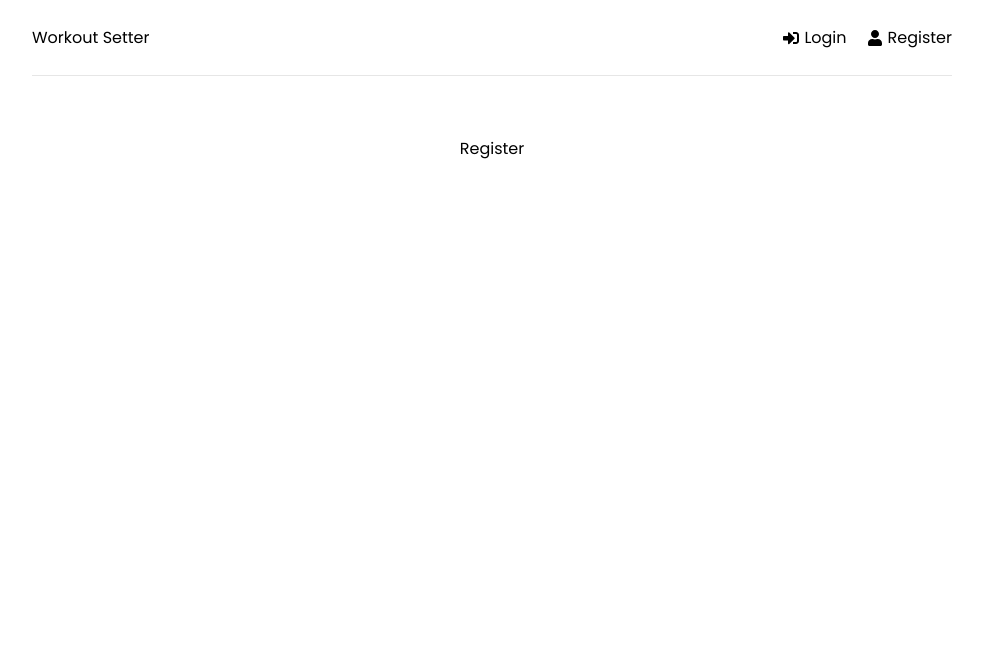
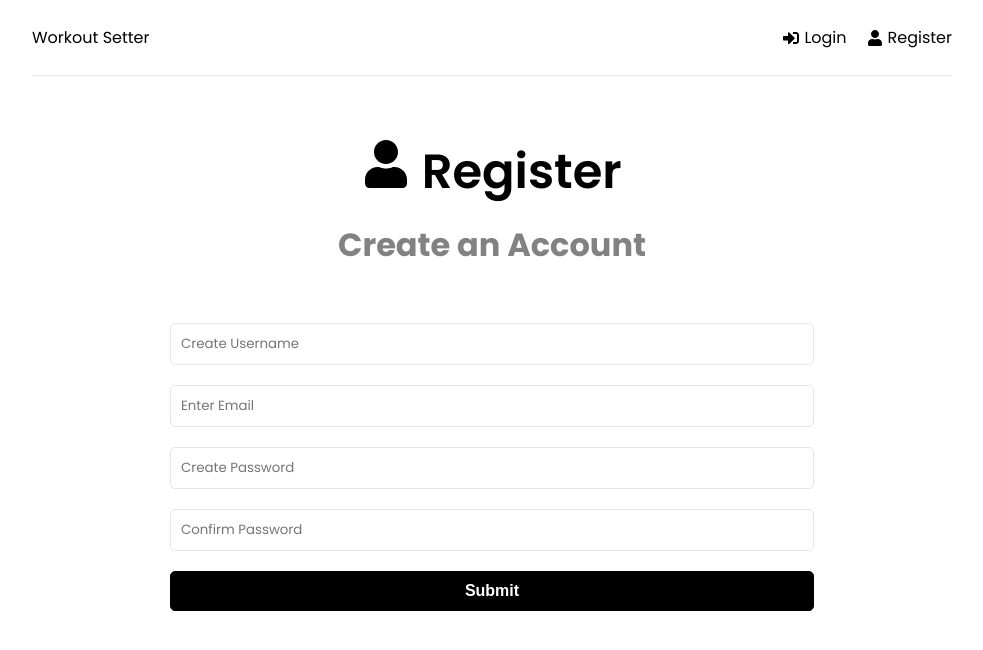
Before and after one commit to Mirali-01/MERN-app, a React (Create React App) app in the folder frontend/: page /register in a window 1280 px wide. Shown: the top 650 px of the page, without its empty margins (148-1131 px from the left). Built offline with nearby package versions, Linux system fonts and the light colour scheme.

Commit message:
made a registration form

```diff
--- a/frontend/src/pages/Register.jsx
+++ b/frontend/src/pages/Register.jsx
@@ -1,7 +1,92 @@
 import React from "react";
+import { useState, useEffect } from "react";
+import { FaUser } from "react-icons/fa";
 
 const Register = () => {
-  return <div>Register</div>;
+  const [formData, setFormData] = useState({
+    username: "",
+    email: "",
+    password: "",
+    confirmPassword: "",
+  });
+
+  const { username, email, password, confirmPassword } = formData;
+
+  const onChange = (e) => {
+    setFormData((prevState) => ({
+      ...prevState,
+      [e.target.name]: e.target.value,
+    }));
+  };
+
+  const onSubmit = (e) => {
+    e.preventDefault();
+  };
+
+  return (
+    <div>
+      <section className="heading">
+        <h1>
+          <FaUser /> Register
+        </h1>
+        <p>Create an Account</p>
+      </section>
+
+      <section className="form">
+        <form onSubmit={onSubmit}>
+          <div className="form-group">
+            <input
+              type="text"
+              name="username"
+              id="username"
+              value={username}
+              className="form-control"
+              placeholder="Create Username"
+              onChange={onChange}
+            />
+          </div>
+          <div className="form-group">
+            <input
+              type="email"
+              name="email"
+              id="email"
+              value={email}
+              className="form-control"
+              placeholder="Enter Email"
+              onChange={onChange}
+            />
+          </div>
+          <div className="form-group">
+            <input
+              type="password"
+              name="password"
+              id="password"
+              value={password}
+              className="form-control"
+              placeholder="Create Password"
+              onChange={onChange}
+            />
+          </div>
+          <div className="form-group">
+            <input
+              type="password"
+              name="confirmPassword"
+              id="confirmPassword"
+              value={confirmPassword}
+              className="form-control"
+              placeholder="Confirm Password"
+              onChange={onChange}
+            />
+          </div>
+          <div className="form-group">
+            <button type="submit" className="btn btn-block">
+              Submit
+            </button>
+          </div>
+        </form>
+      </section>
+    </div>
+  );
 };
 
 export default Register;
```
